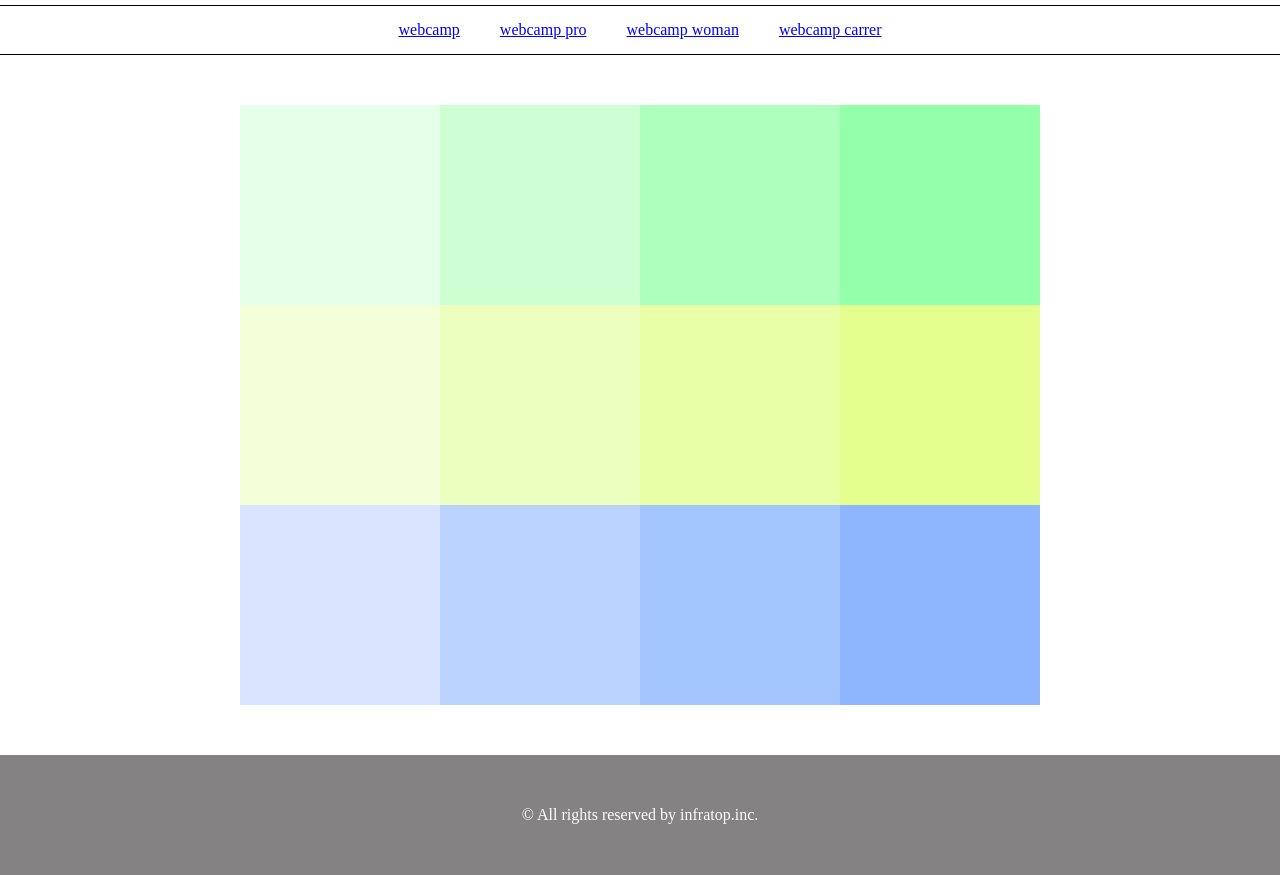
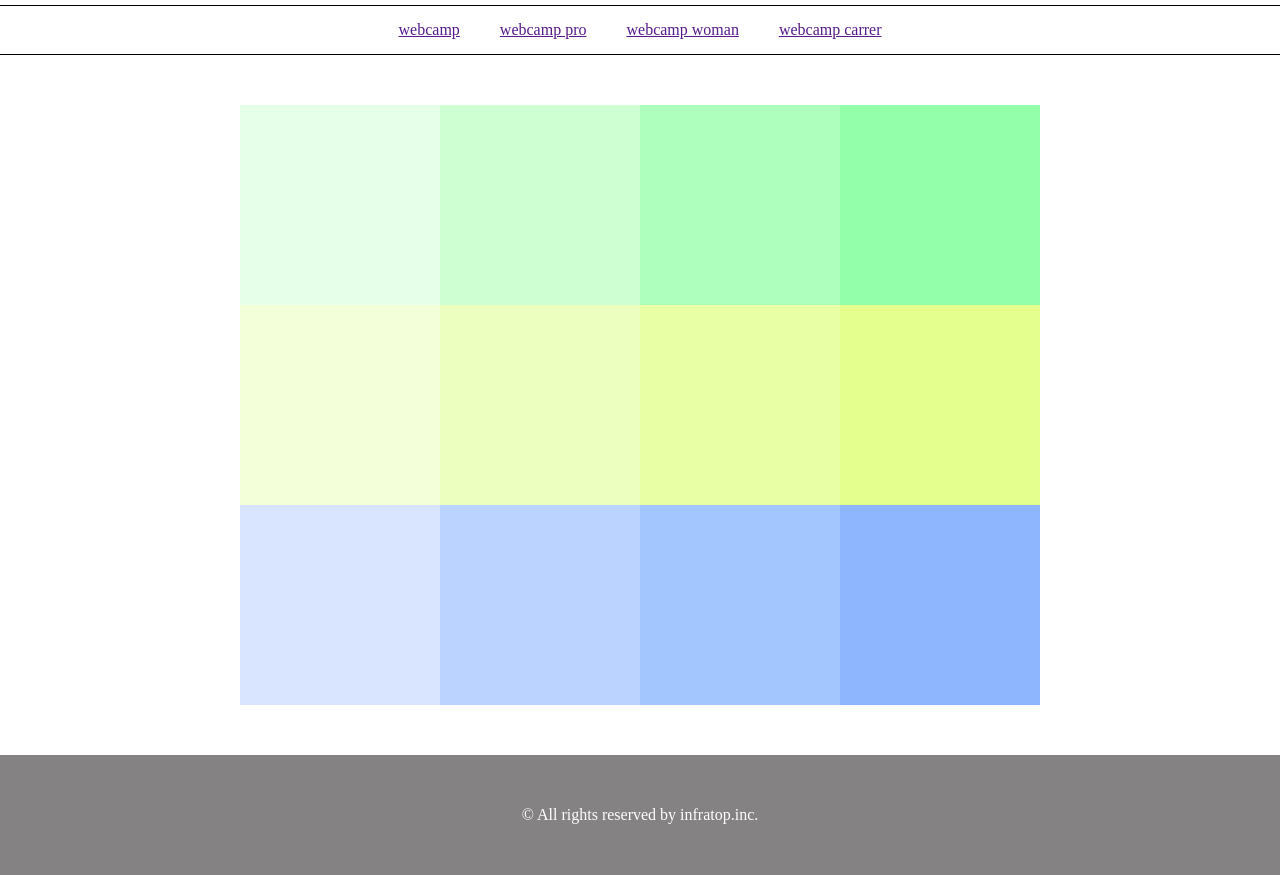
Before and after one commit to kensuke1003/task1-5, a plain HTML site: page index.html in a window 1280 px wide. Shown: the part 72-947 px from the top of the page. Drawn offline with Linux system fonts and the light colour scheme.

Commit message:
[Finish]1-5

```diff
--- a/style.css
+++ b/style.css
@@ -11,9 +11,6 @@ header{
   text-align: center;
 }
 
-a{
-  color: blue;
-}
 nav{
   border-top: 1px solid black;
   border-bottom: 1px solid black;
```
